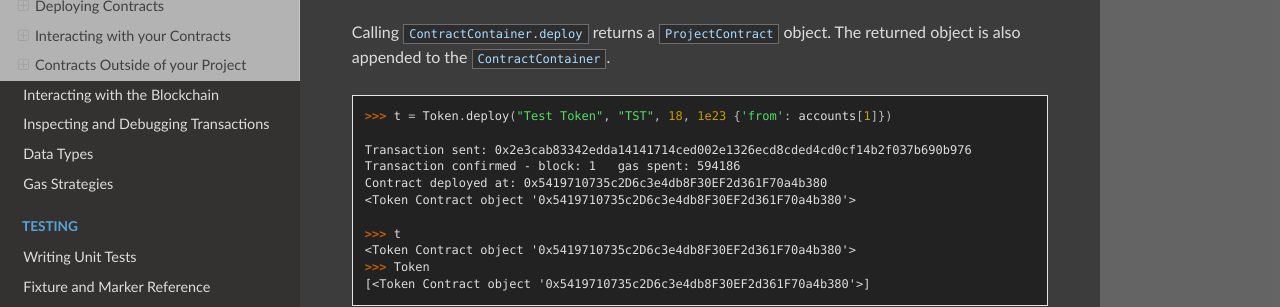
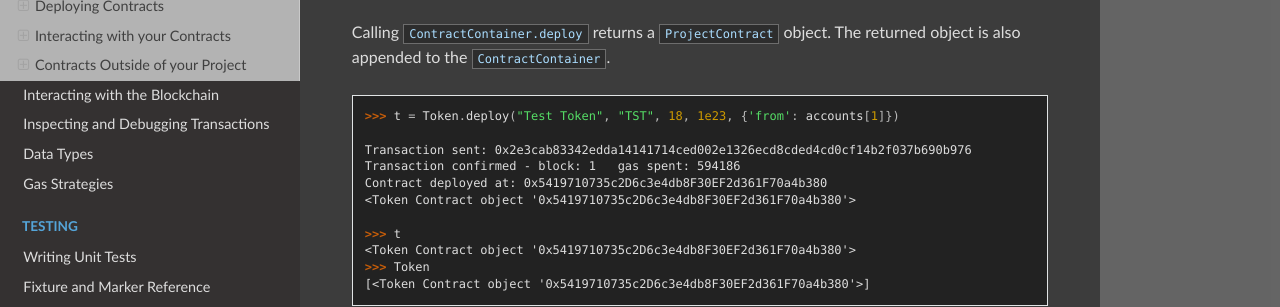
Before and after one commit to eth-brownie/brownie, a Sphinx documentation site: the page built from docs/core-contracts.rst, in a window 1280 px wide and 900 px high, scrolled down 648 px. Shown: the part 151-458 px from the top of the window. Built offline with Sphinx 7.4.7 and the Read the Docs theme 2.0.0, drawn with Linux system fonts in a browser that asks for light colours.

```diff
--- a/docs/core-contracts.rst
+++ b/docs/core-contracts.rst
@@ -41,7 +41,7 @@ Calling :func:`ContractContainer.deploy <ContractContainer.deploy>` returns a :f
 
 .. code-block:: python
 
-    >>> t = Token.deploy("Test Token", "TST", 18, 1e23 {'from': accounts[1]})
+    >>> t = Token.deploy("Test Token", "TST", 18, 1e23, {'from': accounts[1]})
 
     Transaction sent: 0x2e3cab83342edda14141714ced002e1326ecd8cded4cd0cf14b2f037b690b976
     Transaction confirmed - block: 1   gas spent: 594186
```
